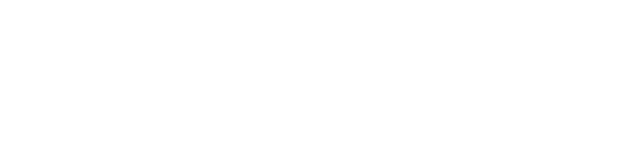
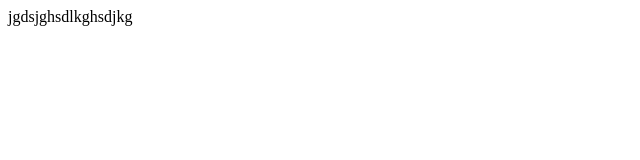
Before and after one commit to evgKireev/test, a plain HTML site: page index.html in a window 1280 px wide. Shown: the whole page, without its empty margins (0-640 px from the left). Drawn offline with Linux system fonts and the light colour scheme.

Commit message:
проверка гит

```diff
--- a/index.html
+++ b/index.html
@@ -9,6 +9,7 @@
 </head>
 
 <body>
+  jgdsjghsdlkghsdjkg
 
 </body>
 
```
